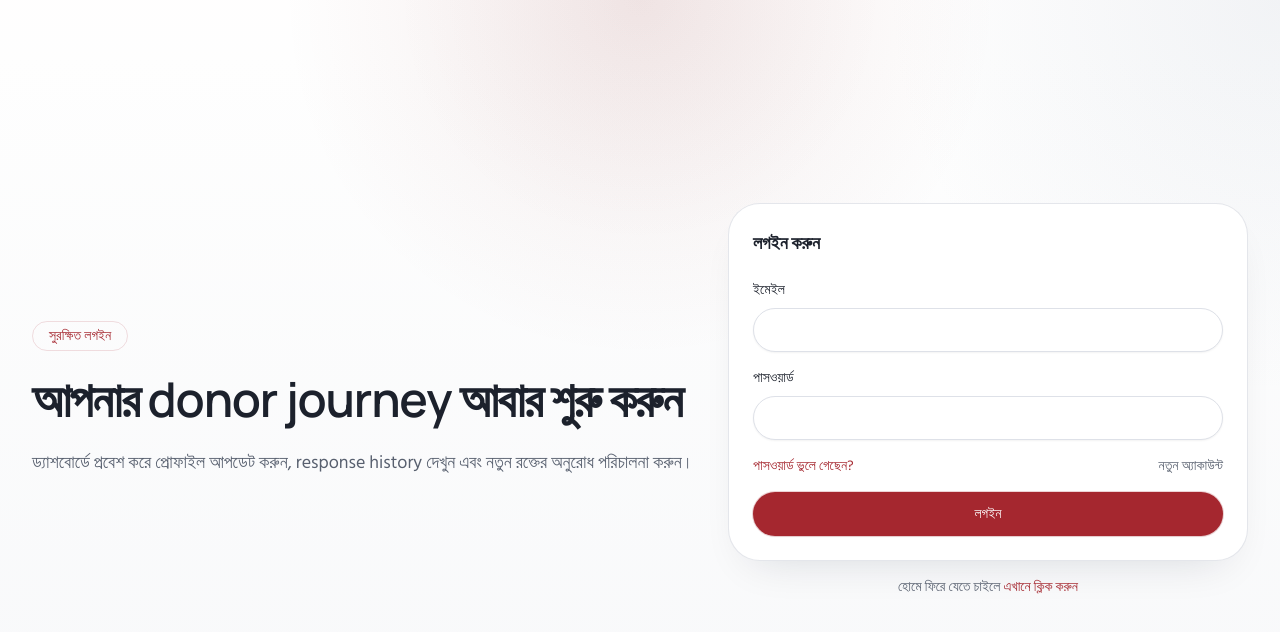
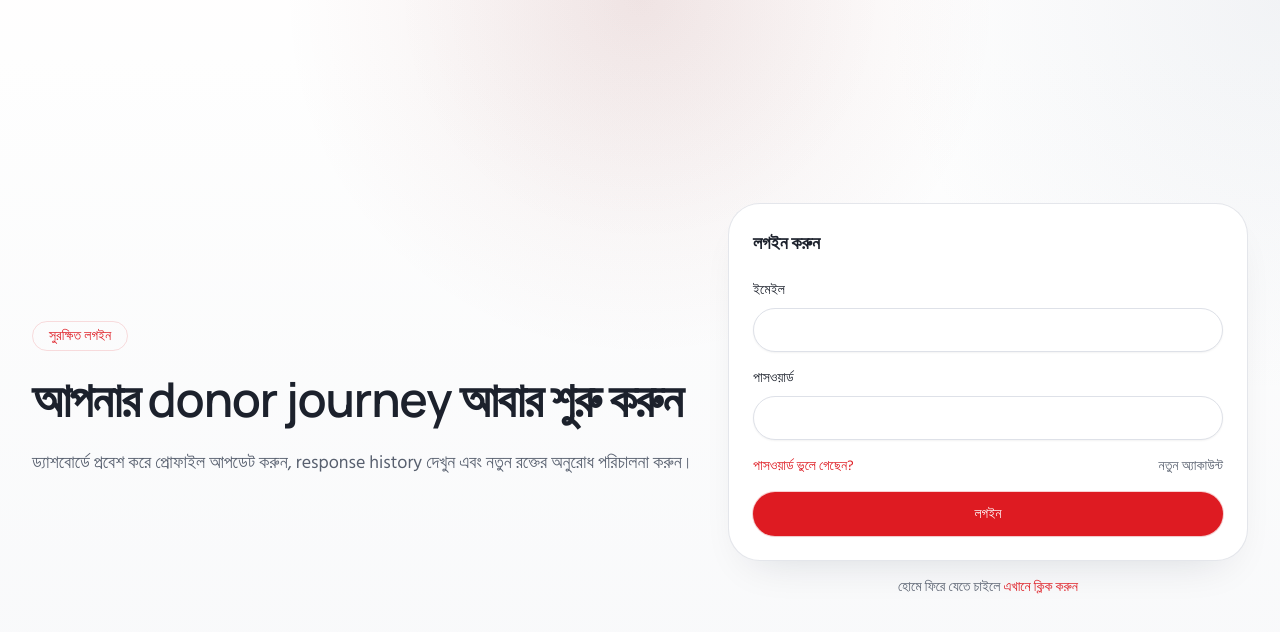
Before and after one commit to JAHURULNILL/blood_doner, a Next.js app: page /login in a window 1280 px wide. Shown: the top 632 px of the page. Built offline with nearby package versions, Linux system fonts and the light colour scheme; no server answers.

Commit message:
Strengthen blood-red header and button theme

```diff
--- a/app/globals.css
+++ b/app/globals.css
@@ -9,10 +9,10 @@
   --muted-foreground: 218 12% 39%;
   --border: 220 16% 87%;
   --input: 220 18% 89%;
-  --ring: 356 62% 40%;
+  --ring: 358 78% 49%;
   --card: 0 0% 100%;
   --card-foreground: 220 22% 14%;
-  --primary: 356 62% 40%;
+  --primary: 358 78% 49%;
   --primary-foreground: 0 0% 100%;
   --secondary: 210 26% 95%;
   --secondary-foreground: 220 22% 14%;
--- a/components/layout/navbar-client.tsx
+++ b/components/layout/navbar-client.tsx
@@ -98,13 +98,13 @@ export function NavbarClient() {
 
   return (
     <>
-      <header className="sticky top-0 z-50 border-b border-primary/10 bg-[rgba(255,249,249,0.92)] backdrop-blur-2xl">
+      <header className="sticky top-0 z-50 border-b border-[#b41520] bg-primary text-primary-foreground shadow-[0_12px_32px_-24px_rgba(190,24,38,0.65)]">
         <div className="container-shell flex h-[4.4rem] items-center justify-between gap-4">
           <Link href="/" className="flex items-center gap-3">
-            <div className="flex h-11 w-11 items-center justify-center rounded-[1.35rem] bg-primary/10 text-primary shadow-sm ring-1 ring-primary/10">
+            <div className="flex h-11 w-11 items-center justify-center rounded-[1.35rem] bg-white/12 text-white shadow-sm ring-1 ring-white/15">
               <Droplets className="h-5 w-5" />
             </div>
-            <p className="font-display text-lg font-semibold tracking-tight">{siteConfig.name}</p>
+            <p className="font-display text-lg font-semibold tracking-tight text-white">{siteConfig.name}</p>
           </Link>
 
           <nav className="hidden items-center gap-6 lg:flex">
@@ -113,7 +113,7 @@ export function NavbarClient() {
                 key={item.href}
                 href={item.href}
                 prefetch
-                className="text-sm font-medium text-muted-foreground transition-colors hover:text-foreground"
+                className="text-sm font-medium text-white/95 transition-colors hover:text-white"
               >
                 {item.label}
               </Link>
@@ -128,31 +128,31 @@ export function NavbarClient() {
               </div>
             ) : user ? (
               <>
-                <Button variant="ghost" asChild>
+                <Button variant="ghost" asChild className="text-white hover:bg-white/10 hover:text-white">
                   <Link href={dashboardHref} prefetch>
                     <LayoutDashboard className="h-4 w-4" />
                     {user.role === "admin" ? "অ্যাডমিন" : "ড্যাশবোর্ড"}
                   </Link>
                 </Button>
-                <Button variant="outline" asChild className="border-border/80 bg-white/80">
+                <Button variant="outline" asChild className="border-white/25 bg-white/10 text-white hover:bg-white/16 hover:text-white">
                   <Link href="/dashboard/profile" prefetch>
                     <UserRound className="h-4 w-4" />
                     {user.full_name.split(" ")[0]}
                   </Link>
                 </Button>
-                <Button onClick={handleLogout} disabled={pending} className="shadow-sm">
+                <Button onClick={handleLogout} disabled={pending} className="border border-white/20 bg-white/12 text-white shadow-sm hover:bg-white/18">
                   <LogOut className="h-4 w-4" />
                   {pending ? "অপেক্ষা..." : "লগআউট"}
                 </Button>
               </>
             ) : (
               <>
-                <Button variant="ghost" asChild>
+                <Button variant="ghost" asChild className="text-white hover:bg-white/10 hover:text-white">
                   <Link href="/login" prefetch>
                     লগইন
                   </Link>
                 </Button>
-                <Button asChild className="shadow-sm">
+                <Button asChild className="border border-white/20 bg-white/12 text-white shadow-sm hover:bg-white/18">
                   <Link href="/register" prefetch>
                     রেজিস্ট্রেশন
                     <ArrowUpRight className="h-4 w-4" />
@@ -163,7 +163,13 @@ export function NavbarClient() {
           </div>
 
           <div className="flex items-center gap-2 lg:hidden">
-            <Button size="icon" variant="outline" className="bg-white/90" aria-label="Menu" onClick={() => setOpen(true)}>
+            <Button
+              size="icon"
+              variant="outline"
+              className="border-white/25 bg-white/12 text-white hover:bg-white/18 hover:text-white"
+              aria-label="Menu"
+              onClick={() => setOpen(true)}
+            >
               <Menu className="h-4 w-4" />
             </Button>
           </div>
--- a/components/ui/button.tsx
+++ b/components/ui/button.tsx
@@ -8,10 +8,10 @@ const buttonVariants = cva(
   {
     variants: {
       variant: {
-        default: "bg-primary text-primary-foreground shadow-sm ring-1 ring-primary/20 hover:bg-[#9f1528]",
+        default: "bg-primary text-primary-foreground shadow-sm ring-1 ring-primary/20 hover:bg-[#cc1725]",
         secondary: "bg-secondary text-secondary-foreground hover:bg-secondary/80",
-        outline: "border border-primary/25 bg-white text-primary hover:bg-primary/6",
-        ghost: "text-primary hover:bg-primary/8",
+        outline: "border border-primary bg-white text-primary hover:bg-primary/6",
+        ghost: "text-primary hover:bg-primary/10",
         soft: "bg-primary/10 text-primary hover:bg-primary/15"
       },
       size: {
```
